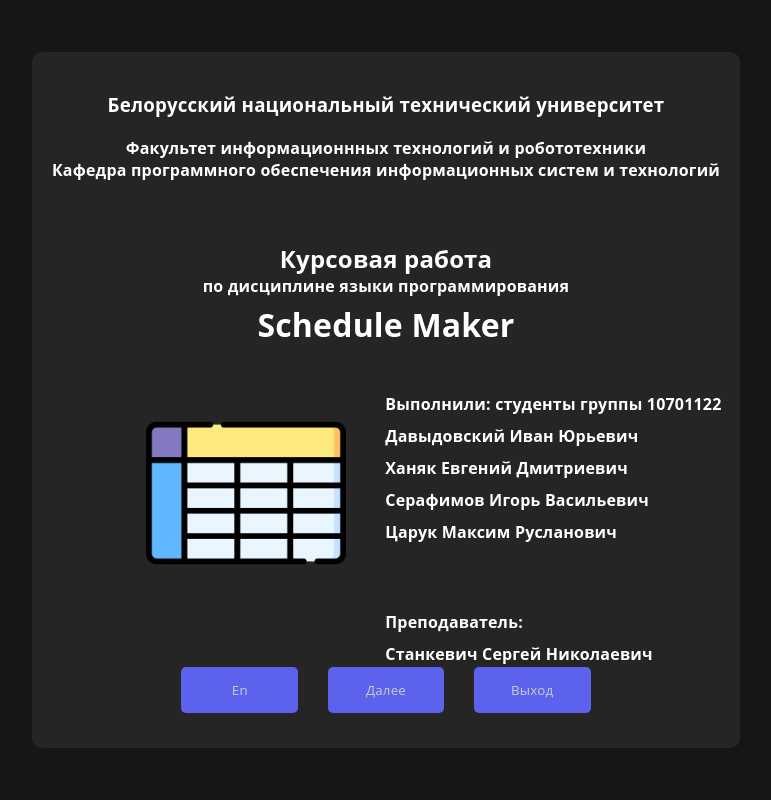
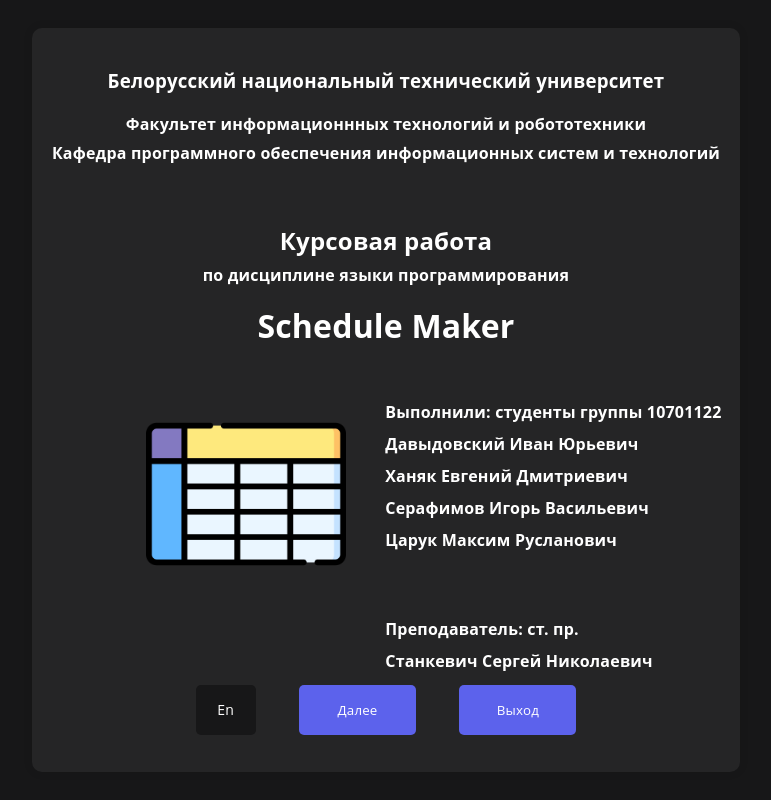
Before and after one commit to 0Abracadaber0/Schedule-maker, a FastAPI app: template Schedule_maker/templates/index.html in a window 1280 px wide. Shown: the whole page, without its empty margins (254-1025 px from the left). Run offline with FastAPI, Linux system fonts and the light colour scheme; the template is opened without the code that fills it, so the values that code supplies are empty; parts of the project's set-up code (start-up, migrations or seed data) failed here and were passed over.

Commit message:
Fixed styles

```diff
--- a/Schedule_maker/static/css/main.css
+++ b/Schedule_maker/static/css/main.css
@@ -430,6 +430,7 @@ input[type="checkbox"]:checked + span {
     cursor: pointer;
     font-size: 14px;
     white-space: nowrap; /* Чтобы текст в кнопке не переносился */
+    margin-left: 10px; /* Добавляем отступ */
 }
 
 #langToggle.--white:hover {
--- a/Schedule_maker/static/css/splash_screen.css
+++ b/Schedule_maker/static/css/splash_screen.css
@@ -76,10 +76,15 @@ h1, h2, h3, h4, h5, h6 {
 
 h2 {
     margin-top: 9%;
+    margin-bottom: 7px;
 }
 
 h1 {
-    margin-top: 1%;
+    margin-top: 18px;
+}
+
+h4 {
+    margin-top: 7px;
 }
 
 .img {
@@ -141,7 +146,7 @@ img {
     width: 25%;
 
     background-color: var(--accent);
-    color: #cccccc;
+    color: var(--text-color);
 
     border-radius: 5px;
     border-width: 0;
@@ -155,3 +160,20 @@ img {
     background-color: var(--light-accent);
     color: #333333;
 }
+
+#langToggle {
+    background-color: var(--black);
+    color: var(--text-color);
+    max-width: 60px;
+    border-radius: 5px;
+    border-width: 0;
+    transition: background-color 0.3s ease-in;
+    padding: 8px 16px;
+    cursor: pointer;
+    font-size: 14px;
+    white-space: nowrap; /* Чтобы текст в кнопке не переносился */
+}
+
+#langToggle:hover {
+    background-color: #333333;
+}
--- a/Schedule_maker/templates/index.html
+++ b/Schedule_maker/templates/index.html
@@ -32,7 +32,7 @@
             <h4 class="person" data-ru="Серафимов Игорь Васильевич" data-en="Serafimov Igor Vasilievich">Серафимов Игорь Васильевич</h4>
             <h4 class="person" data-ru="Царук Максим Русланович" data-en="Tsaruk Maxim Ruslanovich">Царук Максим Русланович</h4>
 
-            <h4 class="teacher" data-ru="Преподаватель: " data-en="Teacher: ">Преподаватель: </h4>
+            <h4 class="teacher" data-ru="Преподаватель: ст. пр." data-en="Teacher: proffesor">Преподаватель: ст. пр.</h4>
             <h4 class="person" data-ru="Станкевич Сергей Николаевич" data-en="Stankevich Sergey Nikolaevich">Станкевич Сергей Николаевич</h4>
 
         </div>
```
